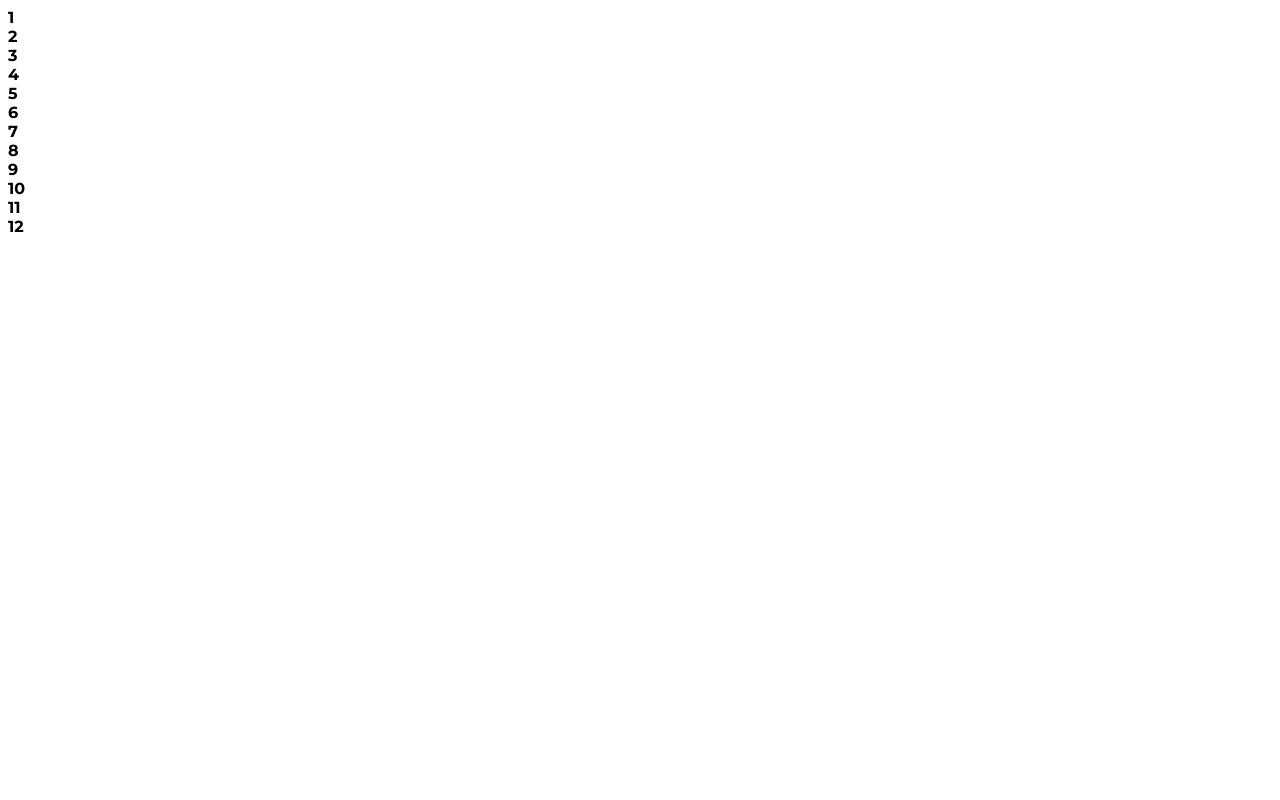
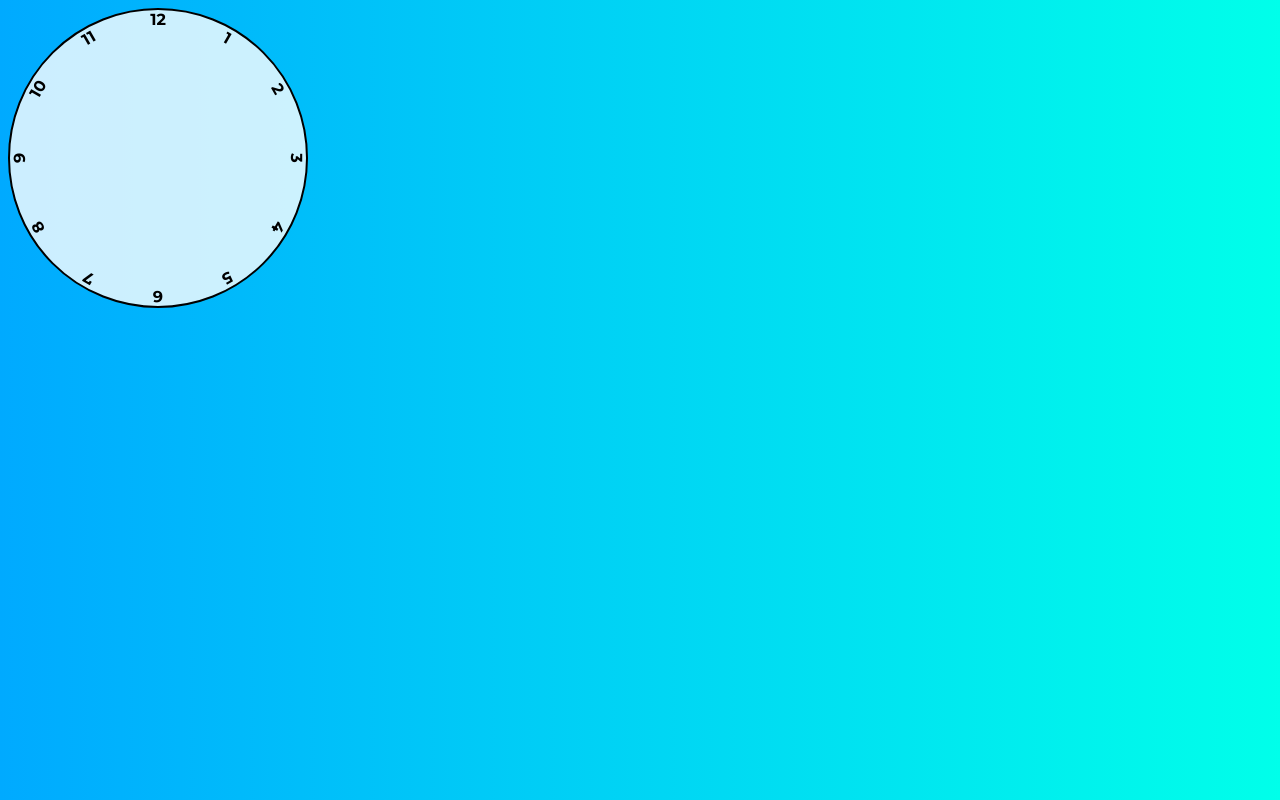
Before and after one commit to ftijan/analog-clock, a plain HTML site: page index.html in a window 1280 px wide. Drawn offline with Linux system fonts and the light colour scheme.

Commit message:
add numbers styles

```diff
--- a/styles.css
+++ b/styles.css
@@ -3,3 +3,38 @@
     font-family: Montserrat, sans-serif;
     font-weight: bold;
 }
+
+body {
+    background: linear-gradient(to right, hsl(200, 100%, 50%), hsl(175, 100%, 50%));
+}
+
+.clock {
+    width: 300px;
+    height: 300px;
+    background-color: rgba(255, 255, 255, .8);
+    border-radius: 50%;
+    border: 2px solid black;
+    position: relative;
+}
+
+.clock .number {
+    --rotation: 0;
+    position: absolute;
+    width: 100%;
+    height: 100%;
+    /* background-color: red; */ /* used for visual testing */
+    text-align: center;
+    transform: rotate(var(--rotation));
+}
+
+.clock .number1 { --rotation: 30deg;}
+.clock .number2 { --rotation: 60deg;}
+.clock .number3 { --rotation: 90deg;}
+.clock .number4 { --rotation: 120deg;}
+.clock .number5 { --rotation: 150deg;}
+.clock .number6 { --rotation: 180deg;}
+.clock .number7 { --rotation: 210deg;}
+.clock .number8 { --rotation: 240deg;}
+.clock .number9 { --rotation: 270deg;}
+.clock .number10 { --rotation: 300deg;}
+.clock .number11 { --rotation: 330deg;}
```
